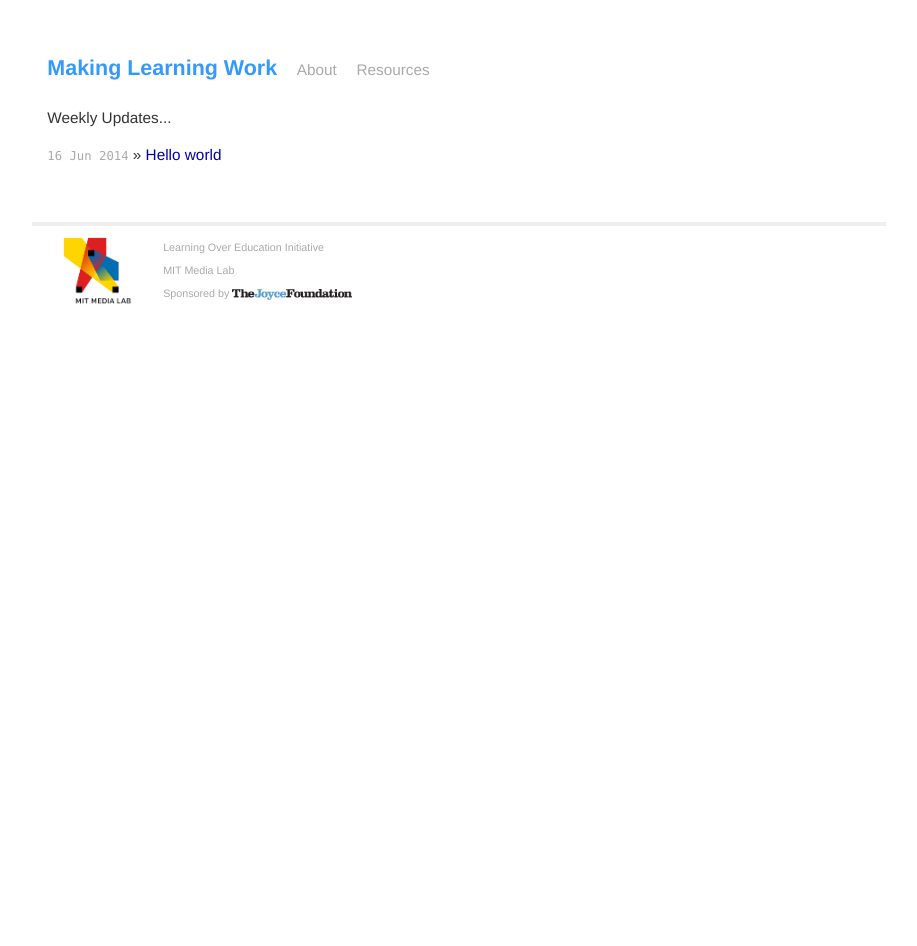
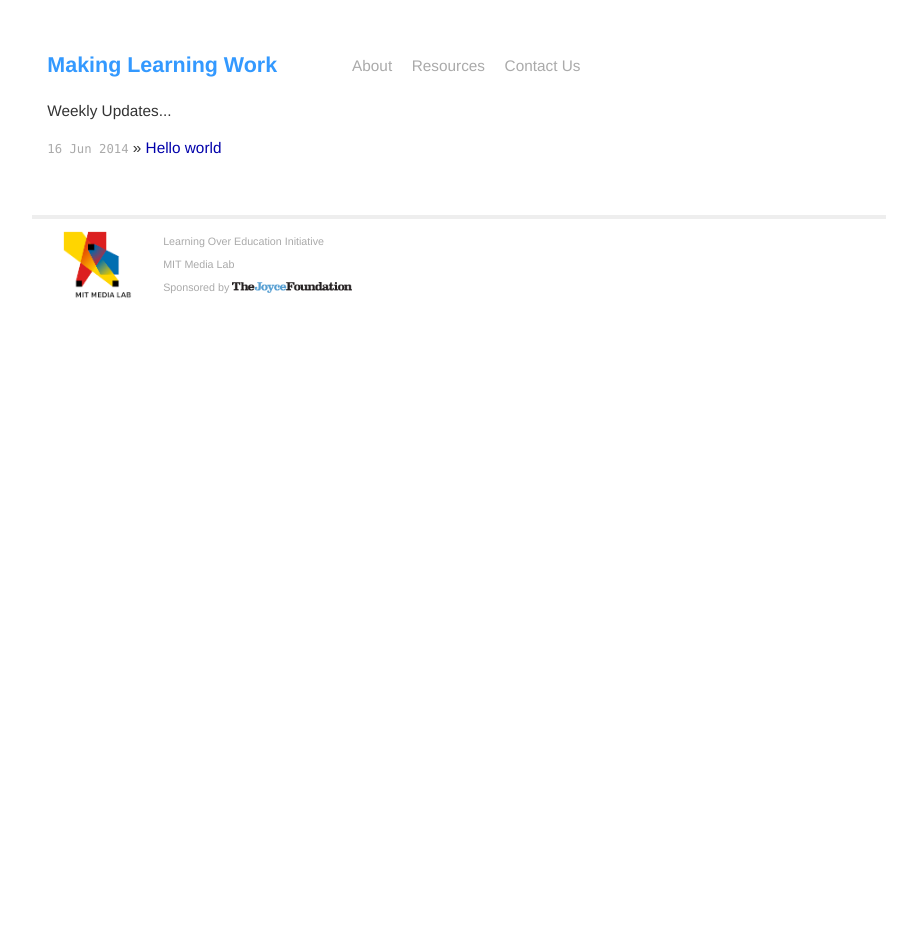
Before and after one commit to mitmedialab/mlw.media.mit.edu, a Jekyll site: the page built from index.html, in a window 1280 px wide. Shown: the whole page, without its empty margins (181-1098 px from the left). Built offline with Jekyll 4.4.1, drawn with Linux system fonts in a browser that asks for light colours; nearby versions of some CDN libraries; Markdown is read by kramdown in place of the engine named in the settings.

```diff
--- a/_layouts/default.html
+++ b/_layouts/default.html
@@ -21,9 +21,14 @@
         <div class="site container-fluid">
           <div class="header row">
             <div class="col-sm-8 col-sm-offset-2 col-xs-12">
+              <div class="col-sm-4 title-div">
                 <h2 class="title"><strong><a href="{{site.baseurl}}/">{{ site.name }}</a></strong></h2>
+              </div>
+              <div class="col-sm-8">
                 <a class="extra" href="{{site.baseurl}}/pages/2014/06/17/about-mlw.html">About</a>
                 <a class="extra" href="{{site.baseurl}}/pages/2014/06/18/list-of-resources.html">Resources</a>
+                <a class="extra" href="{{site.baseurl}}/pages/2014/06/18/list-of-resources.html">Contact Us</a>
+              </div>
             </div>
           </div>
           <div class="row">
--- a/css/main.css
+++ b/css/main.css
@@ -23,7 +23,7 @@
 
 h1, h2, h3, h4, h5, h6 {
   font-size: 100%;
-  margin-top: 0.5em;
+  margin-top: 0em;
 }
 
 h1 {
@@ -80,6 +80,11 @@
   margin: 10px;*/
 }
 
+.header{
+  margin-bottom: 1em;
+  margin-top: 0.5em;
+}
+
 .header a {
   /*font-weight: bold;*/
   text-decoration: none;
@@ -87,7 +92,6 @@
 
 .title {
   display: inline-block;
-  margin-bottom: 1em;
   font-size: 1.4em;
 }
 
@@ -97,6 +101,10 @@
 
 .title a:hover {
   color: #000;
+}
+
+.title-div{
+  padding-left: 0px;
 }
 
 .header a.extra {
```
Also changed, not shown: 5 other files.
